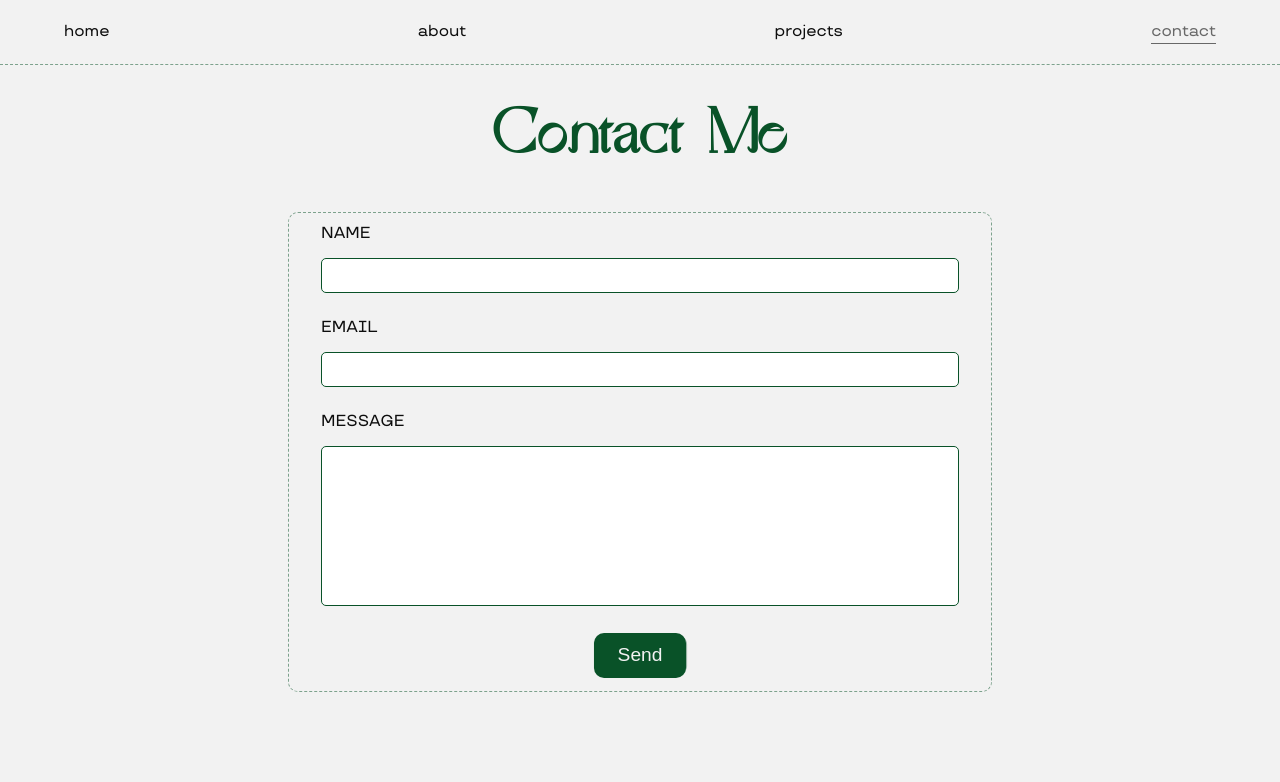
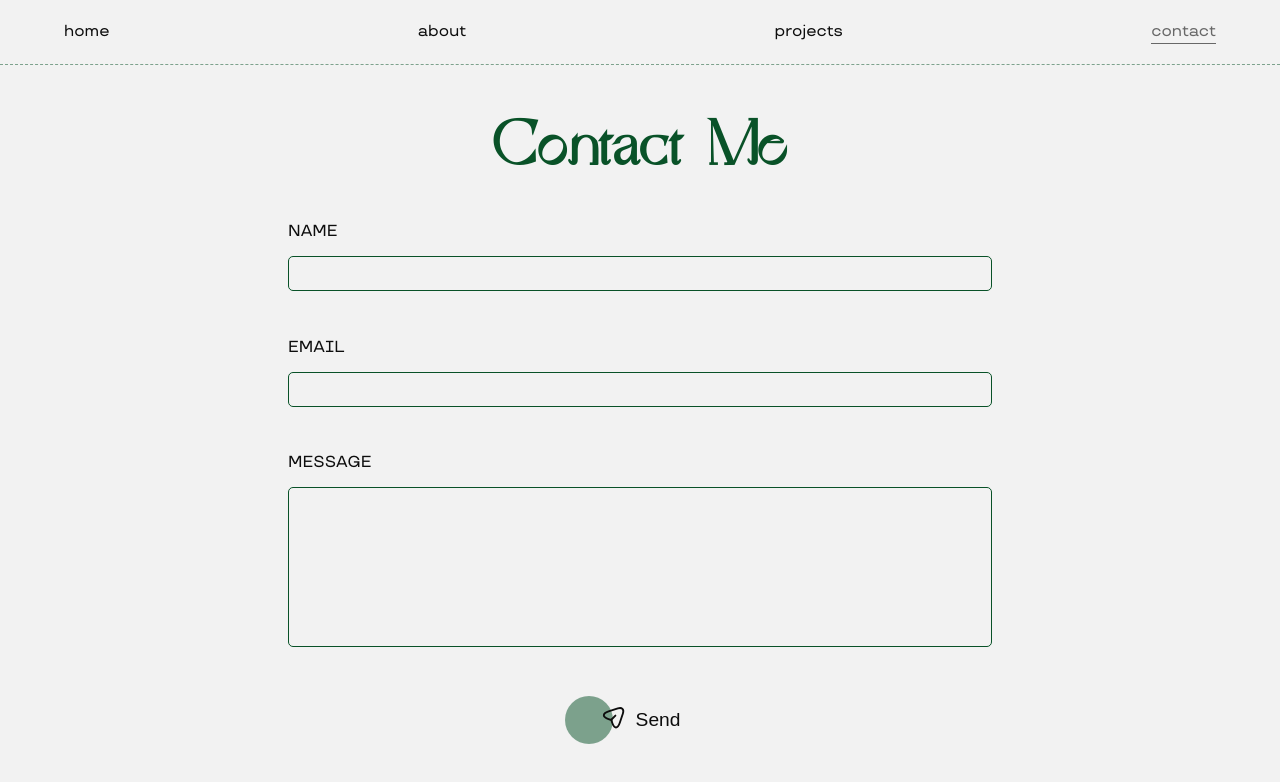
Before and after one commit to Tchoup7790/tchoup7790.github.io, a React (Vite) app: page / in a window 1280 px wide. Both pictures are taken after a click on the item "contact". Shown: the top 782 px of the page. Built offline with nearby package versions, Linux system fonts and the light colour scheme; the HTML template or start-up script is replaced by a standard one.

Commit message:
Starting contact button animation + end of contact page global animation

```diff
--- a/src/components/_button.scss
+++ b/src/components/_button.scss
@@ -1,58 +1,105 @@
-.button{
+.button {
     box-sizing: border-box;
     position: relative;
     display: flex;
-    height: fit-content;
+    height: 3rem;
     width: fit-content;
+    align-items: center;
+    overflow-y: hidden;
+    background-color: transparent;
+    justify-content: center;
     font-family: 'Hagrid Trial', sans-serif;
     font-size: 1.2rem;
-    color: var(--bg-color);
-    background-color: var(--primary-color);
-    padding: .7rem 1.5rem;
+    color: var(--font-color);
+    padding: .7rem 2.15rem;
     border: none;
-    border-radius: 10px;
+    border-radius: 4rem;
     cursor: pointer;
-    transition: background-color .6s .4s ease-in-out;
+
     &::before {
+        box-sizing: border-box;
+        content: '';
         position: absolute;
-        content: '';
-        top: -20px;
-        left: -20px;
-        right: -20px;
-        bottom: -20px;
-        border-radius: 20px;
-        background-color: inherit;
+        left: -4rem;
+        overflow: hidden;
         z-index: -1;
-        transform: scale3d(0.7, 0.5, 1);
-        opacity: .4;
+        transform: scaleX(1);
+        border-radius: 4rem;
+        transform-origin: left bottom;
+        height: 3rem;
+        width: 7rem;
+        background-color: var(--primary-color-05);
+        transition: transform .8s ease-in-out, opacity .8s ease-in-out;
     }
-    &:hover{
-        background-color: var(--font-color);
-        animation: anim-moema-1 .6s forwards;
-        &::before{
-            animation: anim-moema-2 .6s .4s forwards;
-        }
-    }
-    &:active{
-        transition: .2s ease-in-out;
+
+    &--active {
+        &::before {
+            transform: scaleX(0);
         }
     }
 
-@keyframes anim-moema-1 {
-    60% {
-        transform: scale3d(0.8, 0.8, 1);
+    &--send {
+        position: relative;
+
+        &__svg {
+            position: absolute;
+            top: 50%;
+            left: 1.5rem;
+            width: 45px;
+            height: 45px;
+            stroke: var(--font-color);
+            transform: translateY(-50%) rotate(-45deg);
+            transition: transform .6s ease-in-out, stroke .8s ease-in-out;
         }
-    85% {
-        transform: scale3d(1.1, 1.1, 1);
+
+        &__span {
+            padding-left: 2.25rem;
+            transform: translateX(0);
+            opacity: 1;
+            transition: transform .8s ease-in-out, opacity 0s .8s ease-in-out, color .8s ease-in-out;
         }
-    100% {
-        transform: scale3d(1, 1, 1);
+
+        &__path{
+            opacity: 0;
+            transition: opacity .8s .8s ease-in-out;
+        }
+
+        &--hover {
+            &:hover {
+                &::before {
+                    background-color: var(--primary-color);
+                    transform: scaleX(2.1);
+                }
+
+                span {
+                    color: var(--bg-color);
+                    transform: translateX(0);
+                    opacity: 1;
+                }
+
+                svg {
+                    stroke: var(--bg-color);
+                    transform: translateY(-50%) rotate(-180deg);
+                }
             }
         }
 
-@keyframes anim-moema-2 {
-    to {
+        &--active {
+            position: relative;
+            path{
+                opacity: 1;
+            }
+
+            svg {
+                stroke: var(--font-color);
+                transform: translateY(-50%) rotate(0);
+                animation: svgSend 1s .6s ease-in-out forwards;
+            }
+
+            span {
+                transform: translateX(-200%);
                 opacity: 0;
-        transform: scale3d(1, 1, 1);
             }
         }
+    }
+}
--- /dev/null
+++ b/src/components/sendButton.tsx
@@ -0,0 +1,50 @@
+import {motion} from "framer-motion";
+
+function SendButton() {
+
+    return (
+        <motion.button
+            type="submit"
+            className="button button--send--hover button--send"
+            initial={{opacity: 0}}
+            animate={{opacity: 1}}
+            transition={{duration: .7, delay: .4}}
+        >
+            <svg
+                width="36"
+                height="36"
+                className="button--send__svg"
+                viewBox="0 0 36 36"
+                fill="none"
+                xmlns="http://www.w3.org/2000/svg"
+            >
+                <motion.path
+                    d="M21.1362 11.4935L28.1598 15.0053C31.3117 16.5812 31.3055 19.1561 28.1598 20.7383L21.1362 24.2501C16.4146 26.614 14.4788 24.6782 16.8427 19.9565L17.8851 17.8718L16.8427 15.7871C14.4788 11.0654 16.4084 9.13577 21.1362 11.4935Z"
+                    strokeWidth="1.5" strokeLinecap="round" strokeLinejoin="round"
+                    initial={{pathLength: 0, opacity: 0}}
+                    animate={{pathLength: 1, opacity: 1}}
+                    transition={{duration: 1.2, delay: 1}}
+                />
+                <motion.path
+                    d="M18.2697 17.7229L22.7184 17.7167"
+                    strokeWidth="1.5"
+                    strokeLinecap="round"
+                    strokeLinejoin="round"
+                    initial={{pathLength: 0, opacity: 0}}
+                    animate={{pathLength: 1, opacity: 1}}
+                    transition={{duration: .6, delay: 2.2}}
+                />
+                <path
+                    className="button--send__path"
+                    d="M1.27208 17.7279H13.1308"
+                    strokeWidth="1.5"
+                    strokeLinecap="round"
+                    strokeLinejoin="round"
+                />
+            </svg>
+            <span className="button--send__span">Send</span>
+        </motion.button>
+    )
+}
+
+export default SendButton
--- a/src/layout/_form.scss
+++ b/src/layout/_form.scss
@@ -1,13 +1,12 @@
 .form {
   display: flex;
   flex-direction: column;
-  justify-content: space-around;
+  justify-content: space-between;
   align-items: center;
-  height: 60vh;
+  height: 65vh;
   width: 55vw;
   border-radius: 10px;
-  padding: 0 2rem;
-  border: dashed 1px var(--primary-color-05);
+  border: none;
   &__section {
     display: flex;
     flex-direction: column;
@@ -20,6 +19,8 @@
       padding: .5rem;
       border-radius: 5px;
       border: solid 1px var(--primary-color);
+      color: var(--font-color);
+      background-color: var(--font-color-005);
       transition: .4s;
       &:focus {
         outline: none;
@@ -31,7 +32,9 @@
       resize: none;
       padding: .5rem;
       border-radius: 5px;
+      color: var(--font-color);
       border: solid 1px var(--primary-color);
+      background-color: var(--font-color-005);
       transition: .4s;
       &:focus {
         outline: none;
@@ -39,4 +42,24 @@
       }
     }
   }
+  &__p {
+    box-sizing: border-box;
+    position: relative;
+    display: flex;
+    height: 3rem;
+    width: fit-content;
+    align-items: center;
+    background-color: transparent;
+    justify-content: center;
+    font-family: 'Hagrid Trial', sans-serif;
+    font-size: 1.2rem;
+    color: var(--font-color);
+    padding: .7rem 2.15rem;
+    border: none;
+    border-radius: 4rem;
+
+    &--success {
+      color: rgba(9, 82, 40, 1);
+    }
+  }
 }
--- /dev/null
+++ b/src/layout/sendForm.tsx
@@ -0,0 +1,105 @@
+import {motion} from "framer-motion";
+/*import emailjs from '@emailjs/browser';*/
+import React from "react";
+import SendButton from "../components/sendButton.tsx";
+
+function SendForm() {
+
+    const [isSending, setIsSending] = React.useState("void");
+    const sendEmail = (e : React.FormEvent<HTMLFormElement>) => {
+        e.preventDefault();
+
+        document.querySelector('.button--send')!.setAttribute('class', 'button--send--active button--active button');
+
+        const timeout = async () => {
+            return new Promise((resolve) => {
+                setTimeout(() => {
+                    resolve('resolved');
+                }, 2000);
+            });
+        }
+
+        timeout()
+            .then(() => {
+                setIsSending("waiting");
+            });
+
+        const timeoutEnd = async () => {
+            return new Promise((resolve) => {
+                setTimeout(() => {
+                    resolve('resolved');
+                }, 10000);
+            });
+        }
+
+        timeoutEnd()
+            .then(() => {
+                setIsSending("sent");
+                console.log('sendEmailEnd');
+            })
+
+        /*
+        emailjs
+            .sendForm('service_gy1mene', 'template_tbwtiu8', e.currentTarget, {publicKey : 'LonPLjMkedDLllUsD'})
+            .then(
+                () => {
+                    console.log('SUCCESS!');
+                },
+                (error) => {
+                    console.log('FAILED...', error.text);
+                },
+            );
+        e.currentTarget.reset();*/
+    };
+
+    //TODO : Add required fields
+    return (
+        <form className="form" onSubmit={sendEmail}>
+            <section className="form__section">
+                <motion.label
+                    className="form__section__label"
+                    initial={{opacity: 0, y: "100%"}}
+                    animate={{opacity: 1, y: 0}}
+                    transition={{duration: .7, delay: .1}}
+                >Name
+                </motion.label>
+                <input className="form__section__input" type="text" name="name"/>
+            </section>
+            <section className="form__section">
+                <motion.label
+                    className="form__section__label"
+                    initial={{opacity: 0, y: "100%"}}
+                    animate={{opacity: 1, y: 0}}
+                    transition={{duration: .7, delay: .2}}
+                >Email
+                </motion.label>
+                <input className="form__section__input" type="email" name="email"/>
+            </section>
+            <section className="form__section">
+                <motion.label
+                    className="form__section__label"
+                    initial={{opacity: 0, y: "100%"}}
+                    animate={{opacity: 1, y: 0}}
+                    transition={{duration: .7, delay: .3}}
+                >Message
+                </motion.label>
+                <textarea name="message" className="form__section__textarea"/>
+            </section>
+            {isSending == "void" && <SendButton/>}
+            {isSending == "waiting" && <motion.p
+                className="form__p"
+                initial={{opacity: 0, y: "100%"}}
+                animate={{opacity: 1, y: 0}}
+                transition={{duration: .7}}
+            >Waiting</motion.p>}
+            {isSending == "sent" && <motion.p
+                className="form__p--success form__p"
+                initial={{opacity: 0, y: "100%"}}
+                animate={{opacity: 1, y: 0}}
+                transition={{duration: .7, delay: .4}}
+            >Sent</motion.p>}
+        </form>
+    );
+}
+
+export default SendForm
--- a/src/main.scss
+++ b/src/main.scss
@@ -9,6 +9,7 @@
 }
 
 @import "utils/colors";
+@import "utils/keyframes";
 
 @import "config/reset";
 @import "config/typo";
--- a/src/utils/_colors.scss
+++ b/src/utils/_colors.scss
@@ -1,5 +1,6 @@
 [data-theme="light"] {
     --font-color : rgba(13, 13, 13, 1);
+    --font-color-05 : rgba(13, 13, 13, .5);
     --bg-color : rgba(242, 242, 242, 1);
     --primary-color : rgba(9, 82, 40, 1);
     --primary-color-05 : rgba(9, 82, 40, .5);
@@ -9,6 +10,7 @@
 
 [data-theme="dark"] {
     --font-color : rgba(242, 242, 242, 1);
+    --font-color-005 : rgba(242, 242, 242, .05);
     --bg-color : rgba(13, 13, 13, 1);
     --primary-color : rgba(247, 216, 181, 1);
     --primary-color-05 : rgba(247, 216, 181, .5);
--- a/src/view/_contact.scss
+++ b/src/view/_contact.scss
@@ -5,8 +5,10 @@
   flex-direction: column;
   align-items: center;
   justify-content: center;
+  transform-origin: bottom;
+  box-sizing: border-box;
   gap: 3rem;
-  padding: 1rem 2rem;
+  padding: 5rem 2rem 1rem 2rem;
   &__title{
     position: relative;
     display: flex;
--- a/src/view/_home.scss
+++ b/src/view/_home.scss
@@ -9,6 +9,7 @@
     &__title{
         position: relative;
         display: flex;
+        gap: 2rem;
         flex-direction: column;
         &__span{
             font-family: 'Otto Attac Type', sans-serif;
--- a/src/view/contact.tsx
+++ b/src/view/contact.tsx
@@ -1,42 +1,16 @@
-/*import { motion } from 'framer-motion';*/
-import emailjs from '@emailjs/browser';
-import React from "react";
+import { motion } from 'framer-motion';
+import SendForm from "../layout/sendForm.tsx";
+
 function Contact() {
-    const sendEmail = (e : React.FormEvent<HTMLFormElement>) => {
-        e.preventDefault();
-
-        emailjs
-            .sendForm('service_gy1mene', 'template_tbwtiu8', e.currentTarget, {publicKey : 'LonPLjMkedDLllUsD'})
-            .then(
-                () => {
-                    console.log('SUCCESS!');
-                },
-                (error) => {
-                    console.log('FAILED...', error.text);
-                },
-            );
-        e.currentTarget.reset();
-    };
-
-
     return (
         <main className="contact">
-            <h1 className="contact__title">Contact Me</h1>
-            <form className="form" onSubmit={sendEmail}>
-                <section className="form__section">
-                    <label className="form__section__label">Name</label>
-                    <input className="form__section__input" type="text" name="name" required/>
-                </section>
-                <section className="form__section">
-                    <label className="form__section__label">Email</label>
-                    <input className="form__section__input" type="email" name="email" required/>
-                </section>
-                <section className="form__section">
-                    <label className="form__section__label">Message</label>
-                    <textarea name="message" className="form__section__textarea" required/>
-                </section>
-                <button type="submit" className="button">Send</button>
-            </form>
+            <motion.h1
+                className="contact__title"
+                initial={{opacity: 0, y: "100%"}}
+                animate={{opacity: 1, y: 0}}
+                transition={{duration: .7}}
+            >Contact Me</motion.h1>
+            <SendForm/>
         </main>
     );
 }
```
Also changed, not shown: src/utils/_keyframes.scss (added, +8 -0 lines). Lines whose indentation alone changed are shown as unchanged.
